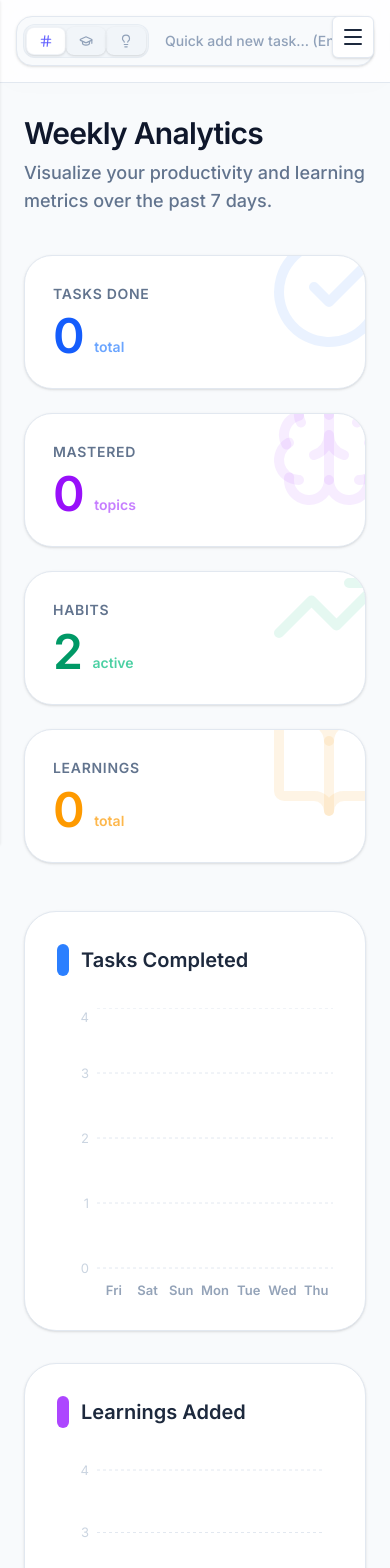
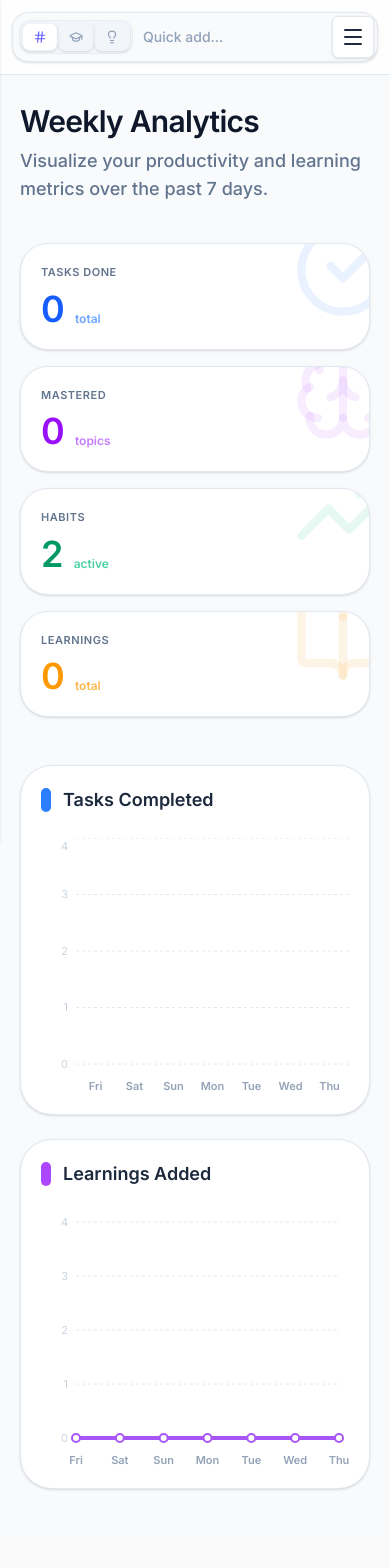
Before and after one commit to Krishnadas-N/daily-flow, a React (Vite) app: page /analytics in a window 390 px wide. Shown: the top 1568 px of the page. After the commit the page ends 1541 px from the top, so only its background shows below. Built offline with nearby package versions, Linux system fonts and the light colour scheme.

Commit message:
fix: responsive issues

```diff
--- a/src/App.tsx
+++ b/src/App.tsx
@@ -10,9 +10,11 @@ import DashboardPage from "./pages/DashboardPage";
 const Layout = ({ children }: { children: React.ReactNode }) => (
   <div className="flex bg-slate-50 min-h-screen text-slate-800 selection:bg-indigo-100 selection:text-indigo-900">
     <Sidebar />
-    <main className="flex-1 md:ml-64 flex flex-col min-h-screen relative w-full overflow-x-hidden">
+    <main className="flex-1 md:ml-64 flex flex-col min-h-screen relative w-full max-w-full overflow-hidden">
       <Topbar />
-      <div className="flex-1 p-4 md:p-6 lg:p-8 w-full">{children}</div>
+      <div className="flex-1 p-3 sm:p-4 md:p-6 lg:p-8 w-full max-w-full overflow-x-hidden">
+        {children}
+      </div>
     </main>
   </div>
 );
--- a/src/components/Layout/Topbar.tsx
+++ b/src/components/Layout/Topbar.tsx
@@ -31,8 +31,8 @@ const Topbar = () => {
   ];
 
   return (
-    <div className="w-full bg-white/80 backdrop-blur-md border-b border-slate-200 sticky top-0 z-30 px-4 md:px-8 py-4 flex flex-col md:flex-row items-center justify-between shadow-[0_4px_30px_rgba(0,0,0,0.01)] transition-all">
-      <div className="hidden md:flex flex-col mb-2 md:mb-0">
+    <div className="w-full bg-white/80 backdrop-blur-md border-b border-slate-200 sticky top-0 z-30 px-3 md:px-8 py-3 md:py-4 flex flex-col md:flex-row items-center gap-3 md:justify-between shadow-[0_4px_30px_rgba(0,0,0,0.01)] transition-all">
+      <div className="hidden md:flex flex-col">
         <h2 className="text-slate-800 font-semibold text-lg leading-tight tracking-tight">
           Focus Workspace
         </h2>
@@ -43,13 +43,13 @@ const Topbar = () => {
         onSubmit={handleSubmit}
         className="w-full max-w-2xl bg-slate-50 border border-slate-200 rounded-2xl flex items-center p-1.5 shadow-sm transition-all focus-within:border-indigo-400 focus-within:ring-2 focus-within:ring-indigo-400/20 focus-within:bg-white"
       >
-        <div className="flex bg-slate-100 rounded-xl p-0.5 mr-2 border border-slate-200/60">
+        <div className="flex bg-slate-100/80 rounded-xl p-0.5 mr-1.5 border border-slate-200/60 shrink-0">
           {types.map((t) => (
             <button
               key={t.value}
               type="button"
               onClick={() => setType(t.value)}
-              className={`flex items-center gap-1.5 px-3 py-1.5 rounded-lg text-xs font-semibold transition-all shadow-sm ${
+              className={`flex items-center gap-1 sm:gap-1.5 px-2.5 sm:px-3 py-1.5 rounded-lg text-xs font-semibold transition-all shadow-sm ${
                 type === t.value
                   ? "bg-white text-indigo-600 border border-slate-200/50"
                   : "text-slate-500 hover:text-slate-800 hover:bg-slate-200/40 shadow-none border border-transparent"
@@ -71,14 +71,18 @@ const Topbar = () => {
           type="text"
           value={input}
           onChange={(e) => setInput(e.target.value)}
-          placeholder={`Quick add new ${type.toLowerCase()}... (Enter)`}
-          className="flex-1 bg-transparent border-none outline-none text-slate-800 text-sm px-2 py-2 placeholder-slate-400 font-medium"
+          placeholder={
+            window.innerWidth < 640
+              ? "Quick add..."
+              : `Quick add new ${type.toLowerCase()}...`
+          }
+          className="flex-1 bg-transparent border-none outline-none text-slate-800 text-sm px-1 sm:px-2 py-2 placeholder-slate-400 font-medium min-w-0"
         />
 
         <button
           type="submit"
           disabled={!input.trim()}
-          className="ml-2 bg-indigo-600 hover:bg-indigo-700 text-white p-2 rounded-xl transition-all disabled:opacity-50 disabled:cursor-not-allowed disabled:hover:bg-indigo-600 shadow-sm"
+          className="ml-1 sm:ml-2 bg-indigo-600 hover:bg-indigo-700 text-white p-2 rounded-xl transition-all disabled:opacity-50 disabled:cursor-not-allowed disabled:hover:bg-indigo-600 shadow-sm shrink-0"
         >
           <Plus size={18} />
         </button>
--- a/src/components/Tasks/TaskColumn.tsx
+++ b/src/components/Tasks/TaskColumn.tsx
@@ -46,7 +46,7 @@ const TaskColumn = ({ status, tasks }: Props) => {
   };
 
   return (
-    <div className="flex flex-col h-full bg-slate-50 rounded-[28px] border border-slate-200 shadow-sm overflow-hidden min-w-[320px] max-w-[360px] flex-1">
+    <div className="flex flex-col h-full bg-slate-50 rounded-[28px] border border-slate-200 shadow-sm overflow-hidden min-w-[280px] sm:min-w-[320px] max-w-[360px] flex-1">
       <div className="p-5 pb-3 flex items-center justify-between">
         <h2 className="font-bold text-slate-800 text-lg">{status}</h2>
         <span
--- a/src/pages/AnalyticsPage.tsx
+++ b/src/pages/AnalyticsPage.tsx
@@ -64,87 +64,87 @@ const AnalyticsPage = () => {
         </p>
       </div>
 
-      <div className="grid grid-cols-1 sm:grid-cols-2 lg:grid-cols-4 gap-6 mb-12">
-        <div className="bg-white border border-slate-200 rounded-[28px] p-7 flex flex-col items-center shadow-sm hover:shadow-lg transition-shadow relative overflow-hidden group">
+      <div className="grid grid-cols-1 sm:grid-cols-2 lg:grid-cols-4 gap-4 md:gap-6 mb-12">
+        <div className="bg-white border border-slate-200 rounded-[28px] p-5 md:p-7 flex flex-col items-center shadow-sm hover:shadow-lg transition-shadow relative overflow-hidden group">
           <div className="absolute -top-6 -right-6 text-blue-500/10 group-hover:scale-110 transition-transform">
-            <CheckCircle size={120} />
+            <CheckCircle size={100} className="md:w-[120px] md:h-[120px]" />
           </div>
-          <p className="text-slate-500 text-sm font-bold uppercase tracking-wider mb-2 z-10 w-full text-left">
+          <p className="text-slate-500 text-[11px] md:text-sm font-bold uppercase tracking-wider mb-2 z-10 w-full text-left">
             Tasks Done
           </p>
           <div className="w-full flex items-end gap-3 z-10">
-            <p className="text-5xl font-black text-blue-600 tracking-tighter">
+            <p className="text-4xl md:text-5xl font-black text-blue-600 tracking-tighter">
               {totalCompletedTasks}
             </p>
-            <p className="text-blue-500/70 font-bold text-sm mb-1.5 leading-none">
+            <p className="text-blue-500/70 font-bold text-xs md:text-sm mb-1 md:mb-1.5 leading-none">
               total
             </p>
           </div>
         </div>
 
-        <div className="bg-white border border-slate-200 rounded-[28px] p-7 flex flex-col items-center shadow-sm hover:shadow-lg transition-shadow relative overflow-hidden group">
+        <div className="bg-white border border-slate-200 rounded-[28px] p-5 md:p-7 flex flex-col items-center shadow-sm hover:shadow-lg transition-shadow relative overflow-hidden group">
           <div className="absolute -top-6 -right-6 text-purple-500/10 group-hover:scale-110 transition-transform">
-            <Brain size={120} />
+            <Brain size={100} className="md:w-[120px] md:h-[120px]" />
           </div>
-          <p className="text-slate-500 text-sm font-bold uppercase tracking-wider mb-2 z-10 w-full text-left">
+          <p className="text-slate-500 text-[11px] md:text-sm font-bold uppercase tracking-wider mb-2 z-10 w-full text-left">
             Mastered
           </p>
           <div className="w-full flex items-end gap-3 z-10">
-            <p className="text-5xl font-black text-purple-600 tracking-tighter">
+            <p className="text-4xl md:text-5xl font-black text-purple-600 tracking-tighter">
               {totalMasteredLearnings}
             </p>
-            <p className="text-purple-500/70 font-bold text-sm mb-1.5 leading-none">
+            <p className="text-purple-500/70 font-bold text-xs md:text-sm mb-1 md:mb-1.5 leading-none">
               topics
             </p>
           </div>
         </div>
 
-        <div className="bg-white border border-slate-200 rounded-[28px] p-7 flex flex-col items-center shadow-sm hover:shadow-lg transition-shadow relative overflow-hidden group">
+        <div className="bg-white border border-slate-200 rounded-[28px] p-5 md:p-7 flex flex-col items-center shadow-sm hover:shadow-lg transition-shadow relative overflow-hidden group">
           <div className="absolute -top-6 -right-6 text-emerald-500/10 group-hover:scale-110 transition-transform">
-            <TrendingUp size={120} />
+            <TrendingUp size={100} className="md:w-[120px] md:h-[120px]" />
           </div>
-          <p className="text-slate-500 text-sm font-bold uppercase tracking-wider mb-2 z-10 w-full text-left">
+          <p className="text-slate-500 text-[11px] md:text-sm font-bold uppercase tracking-wider mb-2 z-10 w-full text-left">
             Habits
           </p>
           <div className="w-full flex items-end gap-3 z-10">
-            <p className="text-5xl font-black text-emerald-600 tracking-tighter">
+            <p className="text-4xl md:text-5xl font-black text-emerald-600 tracking-tighter">
               {habits.length}
             </p>
-            <p className="text-emerald-500/70 font-bold text-sm mb-1.5 leading-none">
+            <p className="text-emerald-500/70 font-bold text-xs md:text-sm mb-1 md:mb-1.5 leading-none">
               active
             </p>
           </div>
         </div>
 
-        <div className="bg-white border border-slate-200 rounded-[28px] p-7 flex flex-col items-center shadow-sm hover:shadow-lg transition-shadow relative overflow-hidden group">
+        <div className="bg-white border border-slate-200 rounded-[28px] p-5 md:p-7 flex flex-col items-center shadow-sm hover:shadow-lg transition-shadow relative overflow-hidden group">
           <div className="absolute -top-6 -right-6 text-amber-500/10 group-hover:scale-110 transition-transform">
-            <BookOpen size={120} />
+            <BookOpen size={100} className="md:w-[120px] md:h-[120px]" />
           </div>
-          <p className="text-slate-500 text-sm font-bold uppercase tracking-wider mb-2 z-10 w-full text-left">
+          <p className="text-slate-500 text-[11px] md:text-sm font-bold uppercase tracking-wider mb-2 z-10 w-full text-left">
             Learnings
           </p>
           <div className="w-full flex items-end gap-3 z-10">
-            <p className="text-5xl font-black text-amber-500 tracking-tighter">
+            <p className="text-4xl md:text-5xl font-black text-amber-500 tracking-tighter">
               {learnings.length}
             </p>
-            <p className="text-amber-500/70 font-bold text-sm mb-1.5 leading-none">
+            <p className="text-amber-500/70 font-bold text-xs md:text-sm mb-1 md:mb-1.5 leading-none">
               total
             </p>
           </div>
         </div>
       </div>
 
-      <div className="grid grid-cols-1 lg:grid-cols-2 gap-8">
-        <div className="bg-white border border-slate-200 rounded-[32px] p-8 shadow-sm hover:shadow-xl hover:shadow-slate-200/50 transition-shadow h-[420px] flex flex-col">
-          <h2 className="text-xl font-extrabold text-slate-800 mb-8 flex items-center gap-3">
-            <div className="w-3 h-8 bg-blue-500 rounded-full"></div>
+      <div className="grid grid-cols-1 lg:grid-cols-2 gap-6 md:gap-8 pb-10">
+        <div className="bg-white border border-slate-200 rounded-[32px] p-5 md:p-8 shadow-sm hover:shadow-xl hover:shadow-slate-200/50 transition-shadow h-[350px] md:h-[420px] flex flex-col">
+          <h2 className="text-lg md:text-xl font-extrabold text-slate-800 mb-6 md:mb-8 flex items-center gap-3">
+            <div className="w-2.5 md:w-3 h-6 md:h-8 bg-blue-500 rounded-full"></div>
             Tasks Completed
           </h2>
           <div className="flex-1 w-full min-h-0">
             <ResponsiveContainer width="100%" height="100%">
               <BarChart
                 data={taskStats}
-                margin={{ top: 0, right: 0, left: -20, bottom: 0 }}
+                margin={{ top: 0, right: 0, left: -25, bottom: 0 }}
               >
                 <CartesianGrid
                   strokeDasharray="3 3"
@@ -156,14 +156,14 @@ const AnalyticsPage = () => {
                   stroke="#94a3b8"
                   tickLine={false}
                   axisLine={false}
-                  tick={{ fontSize: 13, fontWeight: 600 }}
+                  tick={{ fontSize: 11, fontWeight: 600 }}
                   dy={10}
                 />
                 <YAxis
                   stroke="#cbd5e1"
                   axisLine={false}
                   tickLine={false}
-                  tick={{ fontSize: 13 }}
+                  tick={{ fontSize: 11 }}
                 />
                 <Tooltip
                   cursor={{ fill: "#f8fafc" }}
@@ -173,15 +173,15 @@ const AnalyticsPage = () => {
                     borderRadius: "16px",
                     fontWeight: "bold",
                     color: "#1e293b",
-                    boxShadow:
-                      "0 10px 25px -5px rgba(0, 0, 0, 0.1), 0 8px 10px -6px rgba(0, 0, 0, 0.1)",
+                    fontSize: "12px",
+                    boxShadow: "0 10px 25px -5px rgba(0, 0, 0, 0.1)",
                   }}
                 />
                 <Bar
                   dataKey="tasksCompleted"
                   fill="#3b82f6"
-                  radius={[8, 8, 4, 4]}
-                  barSize={48}
+                  radius={[6, 6, 2, 2]}
+                  barSize={window.innerWidth < 640 ? 24 : 40}
                   name="Tasks"
                 />
               </BarChart>
@@ -189,16 +189,16 @@ const AnalyticsPage = () => {
           </div>
         </div>
 
-        <div className="bg-white border border-slate-200 rounded-[32px] p-8 shadow-sm hover:shadow-xl hover:shadow-slate-200/50 transition-shadow h-[420px] flex flex-col">
-          <h2 className="text-xl font-extrabold text-slate-800 mb-8 flex items-center gap-3">
-            <div className="w-3 h-8 bg-purple-500 rounded-full"></div>
+        <div className="bg-white border border-slate-200 rounded-[32px] p-5 md:p-8 shadow-sm hover:shadow-xl hover:shadow-slate-200/50 transition-shadow h-[350px] md:h-[420px] flex flex-col">
+          <h2 className="text-lg md:text-xl font-extrabold text-slate-800 mb-6 md:mb-8 flex items-center gap-3">
+            <div className="w-2.5 md:w-3 h-6 md:h-8 bg-purple-500 rounded-full"></div>
             Learnings Added
           </h2>
           <div className="flex-1 w-full min-h-0">
             <ResponsiveContainer width="100%" height="100%">
               <LineChart
                 data={taskStats}
-                margin={{ top: 10, right: 10, left: -20, bottom: 0 }}
+                margin={{ top: 10, right: 10, left: -25, bottom: 0 }}
               >
                 <CartesianGrid
                   strokeDasharray="3 3"
@@ -210,14 +210,14 @@ const AnalyticsPage = () => {
                   stroke="#94a3b8"
                   axisLine={false}
                   tickLine={false}
-                  tick={{ fontSize: 13, fontWeight: 600 }}
+                  tick={{ fontSize: 11, fontWeight: 600 }}
                   dy={10}
                 />
                 <YAxis
                   stroke="#cbd5e1"
                   axisLine={false}
                   tickLine={false}
-                  tick={{ fontSize: 13 }}
+                  tick={{ fontSize: 11 }}
                   allowDecimals={false}
                 />
                 <Tooltip
@@ -227,22 +227,22 @@ const AnalyticsPage = () => {
                     borderRadius: "16px",
                     fontWeight: "bold",
                     color: "#1e293b",
-                    boxShadow:
-                      "0 10px 25px -5px rgba(0, 0, 0, 0.1), 0 8px 10px -6px rgba(0, 0, 0, 0.1)",
+                    fontSize: "12px",
+                    boxShadow: "0 10px 25px -5px rgba(0, 0, 0, 0.1)",
                   }}
                 />
                 <Line
                   type="monotone"
                   dataKey="learningsAdded"
                   stroke="#a855f7"
-                  strokeWidth={5}
+                  strokeWidth={4}
                   dot={{
-                    r: 6,
+                    r: 4,
                     fill: "#ffffff",
-                    strokeWidth: 3,
+                    strokeWidth: 2,
                     stroke: "#a855f7",
                   }}
-                  activeDot={{ r: 8, strokeWidth: 0, fill: "#9333ea" }}
+                  activeDot={{ r: 6, strokeWidth: 0, fill: "#9333ea" }}
                   name="Learnings"
                 />
               </LineChart>
```
Also changed, not shown: src/components/Habits/HabitTracker.tsx (+22 -16 lines), src/components/Learnings/LearningBoard.tsx (+4 -4 lines), src/pages/DashboardPage.tsx (+9 -7 lines).
